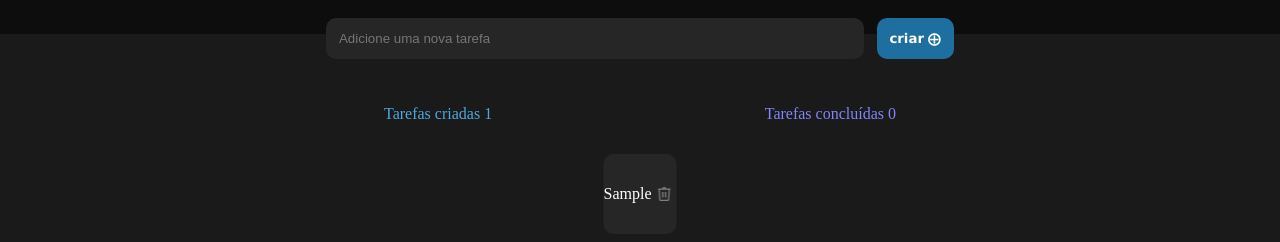
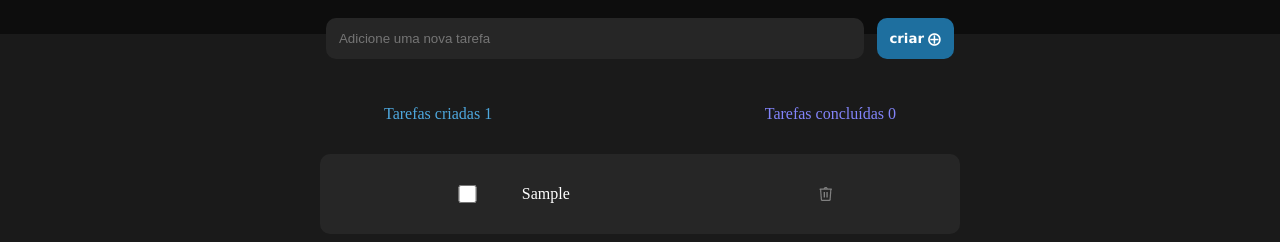
Before and after one commit to PedrinnhoUtumi/DW2-ATIVIDADES, a plain HTML site: page atividades tarefas/index.html in a window 1280 px wide. Both pictures are taken after typing "Sample" into the empty fields and a click on the button "𝗰𝗿𝗶𝗮𝗿 ⨁". Shown: the part 126-368 px from the top of the page. Drawn offline with Linux system fonts and the light colour scheme.

Commit message:
lista de tarefa

```diff
--- a/atividades tarefas/index.html
+++ b/atividades tarefas/index.html
@@ -16,7 +16,7 @@
         <div id="tarcriada">Tarefas criadas 0</div>
         <div id="tarconcluida">Tarefas concluídas 0</div>
     </div>
-    <input type="checkbox" name="" id="checkbox" style="visibility: hidden;">
+
     <div id="containerTarefas"><img src="Empty.png" alt="" id="img"></div>
     <script src="script.js"></script>
 </body>
--- a/atividades tarefas/script.js
+++ b/atividades tarefas/script.js
@@ -13,17 +13,18 @@ const tarconcluida = document.getElementById("tarconcluida")
 
 let lista = []
 let listaconcluidas = []
+
 document.addEventListener("DOMContentLoaded", function() {
     function criarDivTarefa(descricao) {
         let divTarefa = document.createElement("div")
-        divTarefa.style.cursor = "pointer"
-        /*divTarefa.addEventListener("click", () => {
-            listaconcluidas.push(descricao)
-            tarconcluida.innerText = `Tarefas concluidas ${listaconcluidas.length}`
-            lista.pop()
-            tarcriada.innerText = `Tarefas criadas ${lista.length}`
-            divTarefa.remove()
-        })*/
+        divTarefa.classList.add("divtarefa")
+        divTarefa.innerHTML= `
+            <div id="tar">
+                <input type="checkbox" id="check" name="check"> ${descricao}
+            </div>
+        `
+        let check = document.getElementById("check")
+        console.log(check)
         let lixo = document.createElement('img')
         lixo.src = "hover=false, type=delete.png"
         lixo.style.cursor = "pointer"
@@ -34,38 +35,29 @@ document.addEventListener("DOMContentLoaded", function() {
             console.log("sdadadasdsadsa")
         })
         img.remove()
-        divTarefa.textContent = descricao
         divTarefa.appendChild(lixo)
-        divTarefa.style.width = "100%"
-        divTarefa.style.height = "10vh"
-        divTarefa.style.marginBottom = "5%"
-        divTarefa.style.borderRadius = "10px"
-        divTarefa.style.display = "flex"
-        divTarefa.style.alignItems = "center"
-        divTarefa.style.justifyContent = "space-around"
-        divTarefa.style.backgroundColor = "var(--cor-cinza)"
-        divTarefa.style.color = "var(--cor-branco)"
         return divTarefa
     }
 
     function adicionarTarefa(descricao) {
-        var divTarefa = criarDivTarefa(descricao);
-        containerTarefas.appendChild(divTarefa);
+        var divTarefa = criarDivTarefa(descricao)
+        containerTarefas.appendChild(divTarefa)
     }
 
     botao.addEventListener("click", function(event) {
         event.preventDefault()
         let descricao = input.value.trim()
         if (descricao !== "") {
-            adicionarTarefa(descricao);
+            adicionarTarefa(descricao)
             lista.push(descricao)
             tarcriada.innerText = `Tarefas criadas ${lista.length}`
         }
         input.value = ""
-    });
+    })
+
     document.addEventListener("click", function(event){
         if (lista.length == 0) {
             containerTarefas.appendChild(img)
         }
     })
-});
+})
--- a/atividades tarefas/style.css
+++ b/atividades tarefas/style.css
@@ -81,6 +81,26 @@ button {
     text-align: center;
 }
 
+#tar {
+    display: flex;
+    margin: 0%;
+    width: 10vw;
+    justify-content: space-between;
+}
+
+.divtarefa {
+    width: 50vw;
+    height: 10vh;
+    margin-bottom: 1%;
+    border-radius: 10px;
+    display: flex;
+    align-items: center;
+    justify-content: space-around;
+    background-color: var(--cor-cinza);
+    color: var(--cor-branco)
+
+}
+
 @media (min-width: 1280px) {
 
 }
```
Also changed, not shown: atividades tarefas/index2.html (+1 -1 lines).
